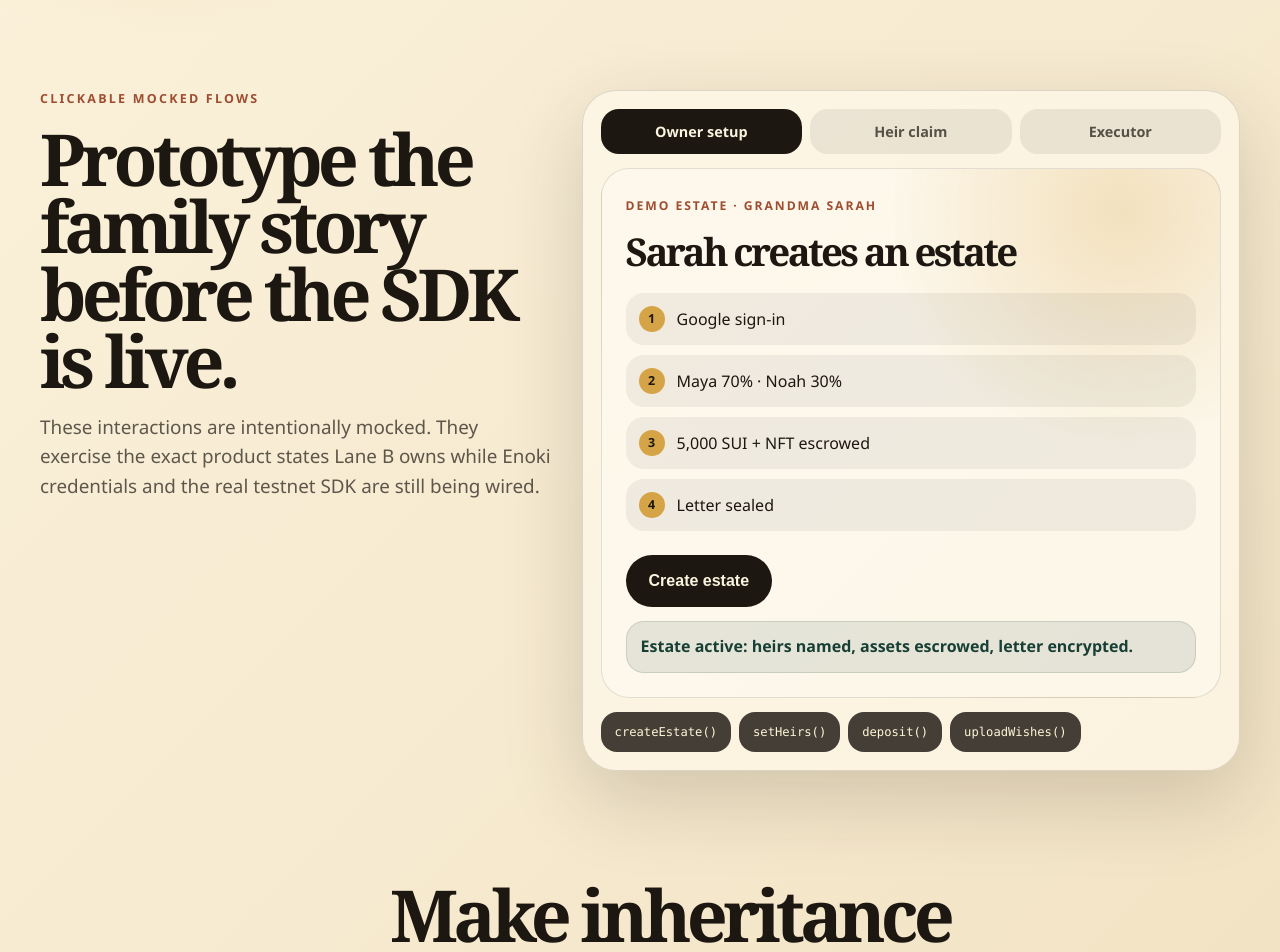
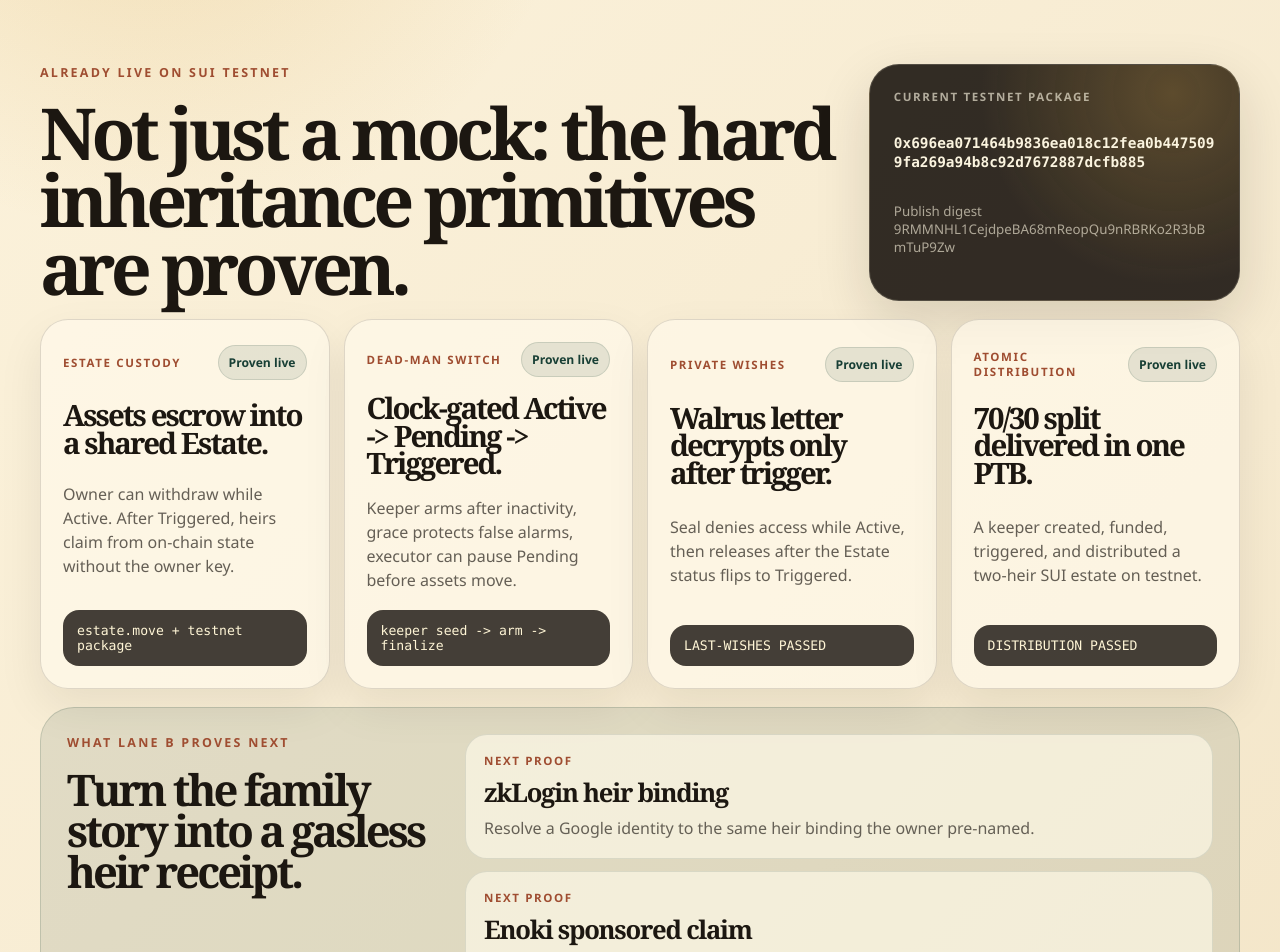
Before and after one commit to Ridwannurudeen/bequest, a Next.js app in the folder packages/web/: page / in a window 1280 px wide. Shown: the part 1200-2152 px from the top of the page. Built offline with nearby package versions, Linux system fonts and the light colour scheme; no server answers.

Commit message:
Add Bequest live proof surface

```diff
--- a/packages/web/app/globals.css
+++ b/packages/web/app/globals.css
@@ -313,6 +313,161 @@
 
 .proof-strip span {
   color: rgba(251, 244, 223, 0.66);
+}
+
+.proof-section {
+  margin: 84px auto 0;
+  max-width: 1200px;
+}
+
+.proof-header {
+  align-items: stretch;
+  display: grid;
+  gap: 22px;
+  grid-template-columns: minmax(0, 1fr) minmax(320px, 0.46fr);
+  margin-bottom: 18px;
+}
+
+.proof-header h2 {
+  max-width: 880px;
+}
+
+.package-card {
+  background:
+    radial-gradient(circle at 82% 12%, rgba(213, 164, 71, 0.26), transparent 12rem),
+    rgba(28, 23, 17, 0.9);
+  border: 1px solid rgba(251, 244, 223, 0.16);
+  border-radius: 30px;
+  box-shadow: 0 20px 55px rgba(28, 23, 17, 0.14);
+  color: var(--paper);
+  display: grid;
+  gap: 10px;
+  min-width: 0;
+  padding: 24px;
+}
+
+.package-card span,
+.proof-card span,
+.gate-list span {
+  font-size: 0.72rem;
+  font-weight: 900;
+  letter-spacing: 0.14em;
+  text-transform: uppercase;
+}
+
+.package-card span {
+  color: rgba(251, 244, 223, 0.64);
+}
+
+.package-card strong {
+  font-family: "JetBrains Mono", "SFMono-Regular", Consolas, monospace;
+  font-size: 0.9rem;
+  line-height: 1.35;
+  overflow-wrap: anywhere;
+}
+
+.package-card small {
+  color: rgba(251, 244, 223, 0.62);
+  overflow-wrap: anywhere;
+}
+
+.proof-card-grid {
+  display: grid;
+  gap: 14px;
+  grid-template-columns: repeat(4, 1fr);
+}
+
+.proof-card {
+  background: rgba(255, 250, 235, 0.68);
+  border: 1px solid var(--line);
+  border-radius: 28px;
+  box-shadow: 0 18px 45px rgba(28, 23, 17, 0.08);
+  display: grid;
+  gap: 18px;
+  min-height: 340px;
+  padding: 22px;
+}
+
+.proof-card div {
+  align-items: center;
+  display: flex;
+  gap: 12px;
+  justify-content: space-between;
+}
+
+.proof-card span {
+  color: var(--clay);
+}
+
+.proof-card b {
+  background: rgba(24, 63, 53, 0.1);
+  border: 1px solid rgba(24, 63, 53, 0.14);
+  border-radius: 999px;
+  color: var(--cypress);
+  font-size: 0.76rem;
+  padding: 8px 10px;
+  white-space: nowrap;
+}
+
+.proof-card h3 {
+  font-size: clamp(1.75rem, 2.3vw, 2.5rem);
+}
+
+.proof-card p {
+  color: rgba(28, 23, 17, 0.68);
+  line-height: 1.5;
+  margin: 0;
+}
+
+.proof-card code {
+  align-self: end;
+  overflow-wrap: anywhere;
+}
+
+.next-proof-panel {
+  align-items: start;
+  background: rgba(24, 63, 53, 0.1);
+  border: 1px solid rgba(24, 63, 53, 0.16);
+  border-radius: 34px;
+  display: grid;
+  gap: 24px;
+  grid-template-columns: minmax(0, 0.5fr) minmax(0, 1fr);
+  margin-top: 18px;
+  padding: 26px;
+}
+
+.next-proof-panel h3 {
+  font-size: clamp(2rem, 3.4vw, 3.5rem);
+}
+
+.gate-list {
+  display: grid;
+  gap: 12px;
+}
+
+.gate-list article {
+  background: rgba(255, 250, 235, 0.62);
+  border: 1px solid rgba(24, 63, 53, 0.12);
+  border-radius: 22px;
+  display: grid;
+  gap: 7px;
+  padding: 18px;
+}
+
+.gate-list span {
+  color: var(--clay);
+}
+
+.gate-list strong {
+  font-family: "Fraunces", "Iowan Old Style", "Georgia", serif;
+  font-size: 1.6rem;
+  letter-spacing: -0.05em;
+}
+
+.gate-list p {
+  color: rgba(28, 23, 17, 0.66);
+  line-height: 1.45;
+  margin: 0;
 }
 
 .simulator {
@@ -689,6 +844,9 @@
 
   .hero,
   .simulator,
+  .proof-header,
+  .proof-card-grid,
+  .next-proof-panel,
   .estate-section,
   .flow-grid {
     grid-template-columns: 1fr;
@@ -699,6 +857,7 @@
   }
 
   .proof-strip,
+  .proof-card-grid,
   .sdk-list,
   .readiness-grid {
     grid-template-columns: repeat(2, 1fr);
@@ -749,6 +908,7 @@
   }
 
   .proof-strip,
+  .proof-card-grid,
   .sdk-list,
   .readiness-grid {
     grid-template-columns: 1fr;
--- a/packages/web/app/page.tsx
+++ b/packages/web/app/page.tsx
@@ -1,6 +1,7 @@
 import { bequestSdkMock, formatDuration, ratioLabel, sdkContract } from "../lib/bequest-sdk";
-import { getPublicConfig, isConfigured } from "../lib/config";
+import { getPublicConfig } from "../lib/config";
 import { FlowSimulator } from "../components/flow-simulator";
+import { currentPackage, openGates, proofCards } from "../lib/live-proof";
 
 const flowSteps = [
   {
@@ -47,9 +48,14 @@
   }
 ];
 
+function shortObjectId(value: string) {
+  return `${value.slice(0, 8)}...${value.slice(-6)}`;
+}
+
 export default async function Home() {
   const estate = await bequestSdkMock.readEstate("demo");
   const config = getPublicConfig();
+  const visiblePackageId = config.packageId ?? currentPackage.packageId;
 
   return (
     <main>
@@ -60,6 +66,7 @@
         </a>
         <div className="nav-links">
           <a href="#flows">Flows</a>
+          <a href="#proof">Proof</a>
           <a href="#estate">Estate</a>
           <a href="#spikes">Spikes</a>
         </div>
@@ -129,6 +136,50 @@
         <div>
           <strong>Shared Estate</strong>
           <span>Assets escrowed on Sui</span>
+        </div>
+      </section>
+
+      <section className="proof-section" id="proof">
+        <div className="proof-header">
+          <div>
+            <p className="kicker">Already live on Sui testnet</p>
+            <h2>Not just a mock: the hard inheritance primitives are proven.</h2>
+          </div>
+          <a className="package-card" href={currentPackage.explorerUrl}>
+            <span>{currentPackage.label}</span>
+            <strong>{currentPackage.packageId}</strong>
+            <small>Publish digest {currentPackage.publishDigest}</small>
+          </a>
+        </div>
+
+        <div className="proof-card-grid">
+          {proofCards.map((proof) => (
+            <article className="proof-card" key={proof.label}>
+              <div>
+                <span>{proof.label}</span>
+                <b>{proof.status}</b>
+              </div>
+              <h3>{proof.title}</h3>
+              <p>{proof.detail}</p>
+              <code>{proof.evidence}</code>
+            </article>
+          ))}
+        </div>
+
+        <div className="next-proof-panel">
+          <div>
+            <p className="kicker">What Lane B proves next</p>
+            <h3>Turn the family story into a gasless heir receipt.</h3>
+          </div>
+          <div className="gate-list">
+            {openGates.map((gate) => (
+              <article key={gate.label}>
+                <span>{gate.state}</span>
+                <strong>{gate.label}</strong>
+                <p>{gate.detail}</p>
+              </article>
+            ))}
+          </div>
         </div>
       </section>
 
@@ -211,8 +262,8 @@
 
       <section className="section" id="spikes">
         <div className="section-heading narrow">
-          <p className="kicker">Phase 0 gates</p>
-          <h2>What must be proven before the beautiful demo matters.</h2>
+          <p className="kicker">Next integration gates</p>
+          <h2>What remains is explicit, scoped, and testable.</h2>
         </div>
         <div className="readiness-grid" aria-label="Lane B integration readiness">
           <div>
@@ -220,12 +271,12 @@
             <strong>{config.network}</strong>
           </div>
           <div>
-            <span>Package ID</span>
-            <strong>{isConfigured(config.packageId)}</strong>
+            <span>Testnet package</span>
+            <strong>{shortObjectId(visiblePackageId)}</strong>
           </div>
           <div>
-            <span>Enoki public key</span>
-            <strong>{isConfigured(config.enokiPublicApiKey)}</strong>
+            <span>Enoki sponsor key</span>
+            <strong>{config.enokiPublicApiKey ? "Configured" : "Pending"}</strong>
           </div>
           <div>
             <span>Backend routes</span>
--- /dev/null
+++ b/packages/web/lib/live-proof.ts
@@ -0,0 +1,60 @@
+export const currentPackage = {
+  label: "Current testnet package",
+  packageId: "0x696ea071464b9836ea018c12fea0b4475099fa269a94b8c92d7672887dcfb885",
+  publishDigest: "9RMMNHL1CejdpeBA68mReopQu9nRBRKo2R3bBmTuP9Zw",
+  explorerUrl:
+    "https://suiscan.xyz/testnet/object/0x696ea071464b9836ea018c12fea0b4475099fa269a94b8c92d7672887dcfb885"
+} as const;
+
+export const proofCards = [
+  {
+    label: "Estate custody",
+    status: "Proven live",
+    title: "Assets escrow into a shared Estate.",
+    detail:
+      "Owner can withdraw while Active. After Triggered, heirs claim from on-chain state without the owner key.",
+    evidence: "estate.move + testnet package"
+  },
+  {
+    label: "Dead-man switch",
+    status: "Proven live",
+    title: "Clock-gated Active -> Pending -> Triggered.",
+    detail:
+      "Keeper arms after inactivity, grace protects false alarms, executor can pause Pending before assets move.",
+    evidence: "keeper seed -> arm -> finalize"
+  },
+  {
+    label: "Private wishes",
+    status: "Proven live",
+    title: "Walrus letter decrypts only after trigger.",
+    detail:
+      "Seal denies access while Active, then releases after the Estate status flips to Triggered.",
+    evidence: "LAST-WISHES PASSED"
+  },
+  {
+    label: "Atomic distribution",
+    status: "Proven live",
+    title: "70/30 split delivered in one PTB.",
+    detail:
+      "A keeper created, funded, triggered, and distributed a two-heir SUI estate on testnet.",
+    evidence: "DISTRIBUTION PASSED"
+  }
+] as const;
+
+export const openGates = [
+  {
+    label: "zkLogin heir binding",
+    state: "Next proof",
+    detail: "Resolve a Google identity to the same heir binding the owner pre-named."
+  },
+  {
+    label: "Enoki sponsored claim",
+    state: "Next proof",
+    detail: "Have the heir claim without wallet funding or SUI gas."
+  },
+  {
+    label: "Public claim receipt",
+    state: "Next proof",
+    detail: "Add a single receipt page that shows estate status, claim tx, and letter unlock proof."
+  }
+] as const;
```
Also changed, not shown: 1 other file (tests, documents, lock files or other folders).
